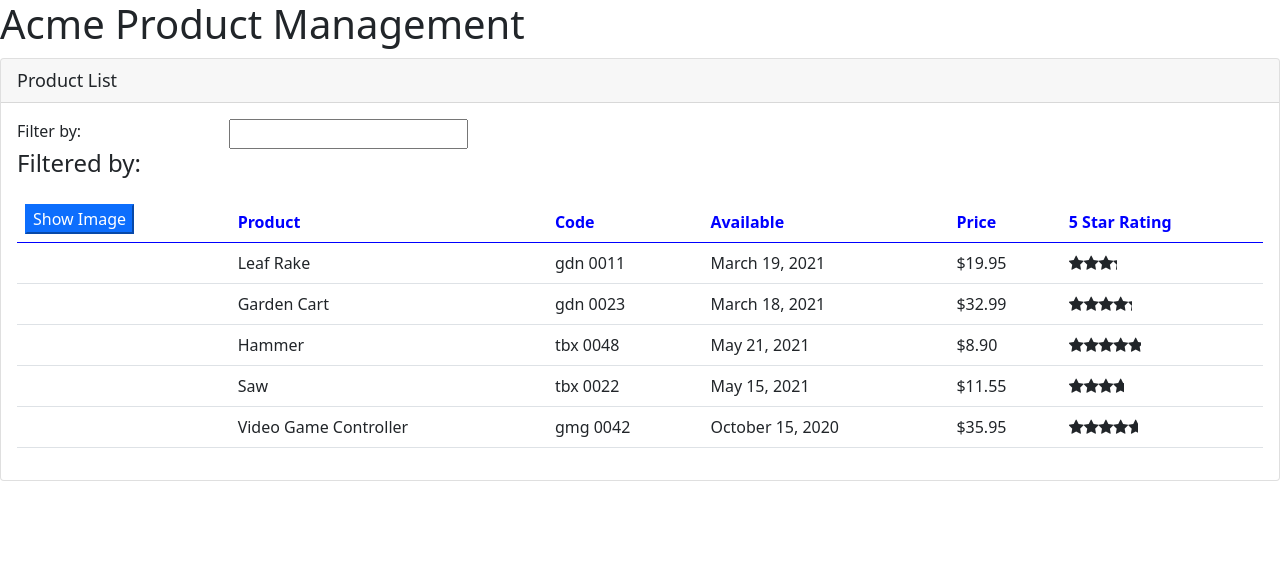
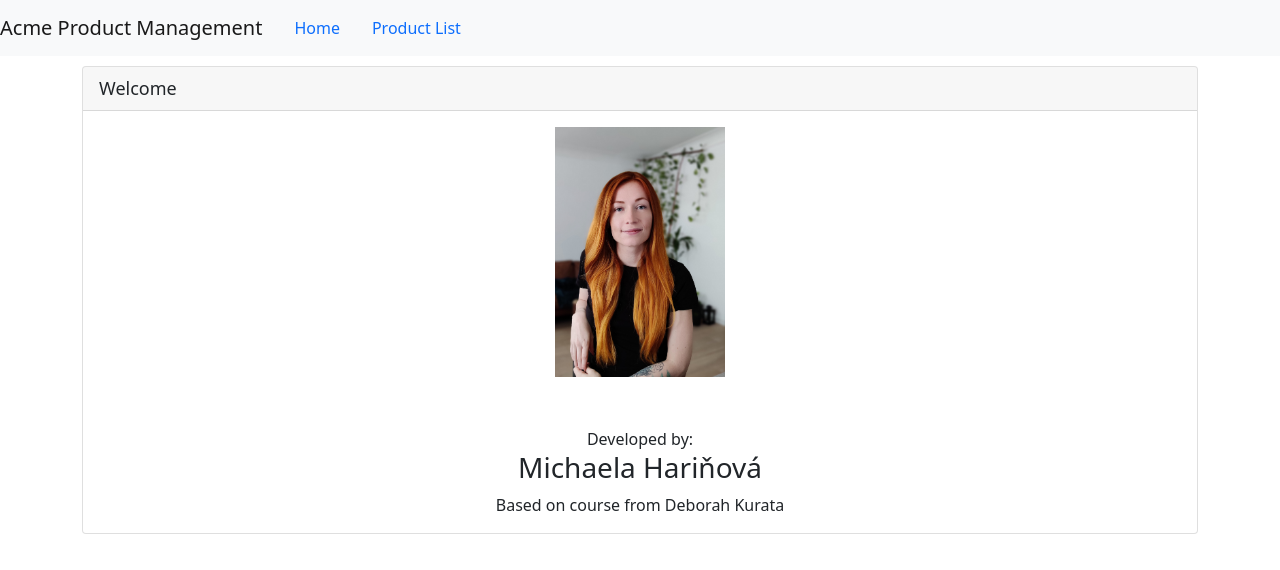
Before and after one commit to MichaelaHarinova/angular_exercises, an Angular app in the folder APM/: page /welcome in a window 1280 px wide. Shown: the top 570 px of the page. Built offline with nearby package versions, Linux system fonts and the light colour scheme.

Commit message:
created product-detail component and added routing and navigation

```diff
--- a/APM/src/app/app.component.ts
+++ b/APM/src/app/app.component.ts
@@ -3,9 +3,17 @@
 @Component({
   selector: 'pm-root',
   template: `
-  <div><h1>{{pageTitle}}</h1>
-<pm-products></pm-products>
-</div>`
+    <nav class="navbar navbar-expand navbar-light bg-light">
+    <a class="navbar-brand">{{pageTitle}}</a>
+    <ul class="nav nav-pills">
+      <li><a class="nav-link" routerLink='/welcome'>Home</a></li>
+      <li><a class="nav-link" routerLink='/products'>Product List</a></li>
+    </ul>
+  </nav>
+    <div class="container">
+    <router-outlet></router-outlet>
+    </div>
+  `
 })
 export class AppComponent {
   pageTitle = 'Acme Product Management';
--- a/APM/src/app/home/welcome.component.html
+++ b/APM/src/app/home/welcome.component.html
@@ -5,20 +5,17 @@
   <div class="card-body">
     <div class="container-fluid">
       <div class="text-center">
-        <img src="./assets/images/logo.jpg"
+        <img src="./assets/images/profilePic.jpg"
              class="img-responsive center-block"
              style="max-height:300px;padding-bottom:50px" />
       </div>
 
       <div class="text-center">Developed by:</div>
       <div class="text-center">
-        <h3>Deborah Kurata</h3>
+        <h3>Michaela Hariňová</h3>
       </div>
 
-      <div class="text-center">@deborahkurata</div>
-      <div class="text-center">
-        <a href="http://www.bit.ly/DeborahKsBlog">www.bit.ly/DeborahKsBlog</a>
-      </div>
+      <div class="text-center">Based on course from Deborah Kurata</div>
     </div>
   </div>
 </div>
--- /dev/null
+++ b/APM/src/app/products/product-detail.component.html
@@ -0,0 +1,5 @@
+<div class="card">
+  <div class="card-header">
+    {{pageTitle}}
+  </div>
+</div>
--- /dev/null
+++ b/APM/src/app/products/product-detail.component.ts
@@ -0,0 +1,14 @@
+import { Component, OnInit } from '@angular/core';
+
+@Component({
+  templateUrl: './product-detail.component.html',
+  styleUrls: ['./product-detail.component.css']
+})
+export class ProductDetailComponent implements OnInit {
+pageTitle: string = 'Products Detail'
+  constructor() { }
+
+  ngOnInit(): void {
+  }
+
+}
--- a/APM/src/app/products/product-list.component.ts
+++ b/APM/src/app/products/product-list.component.ts
@@ -4,7 +4,6 @@
 import {Subscription} from "rxjs";
 
 @Component({
-  selector: 'pm-products',
   templateUrl: './product-list.component.html',
   styleUrls: ['./product-list.component.css']
 })
```
Also changed, not shown: APM/src/app/app.module.ts (+14 -2 lines), APM/src/app/products/product-detail.component.css (added), APM/src/assets/images/profilePic.jpg (added), 1 other file (tests, documents, lock files or other folders).
